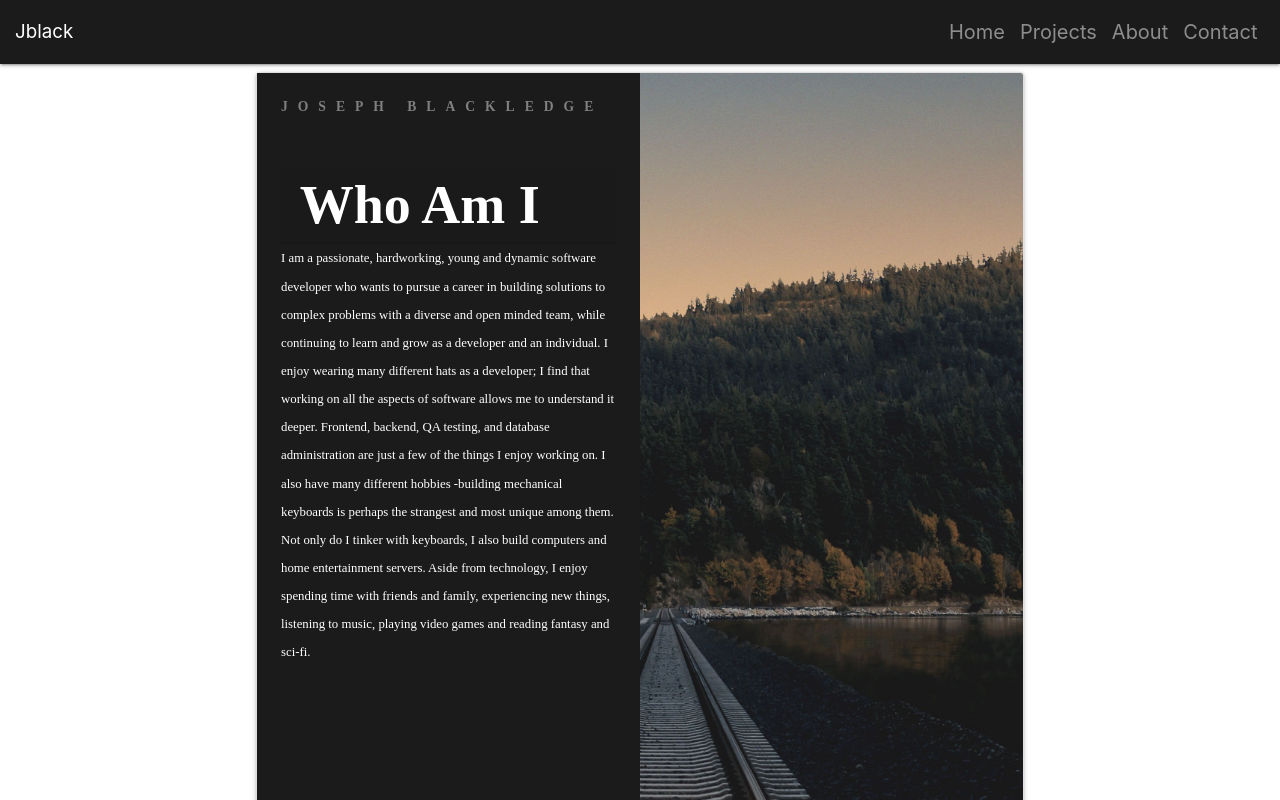
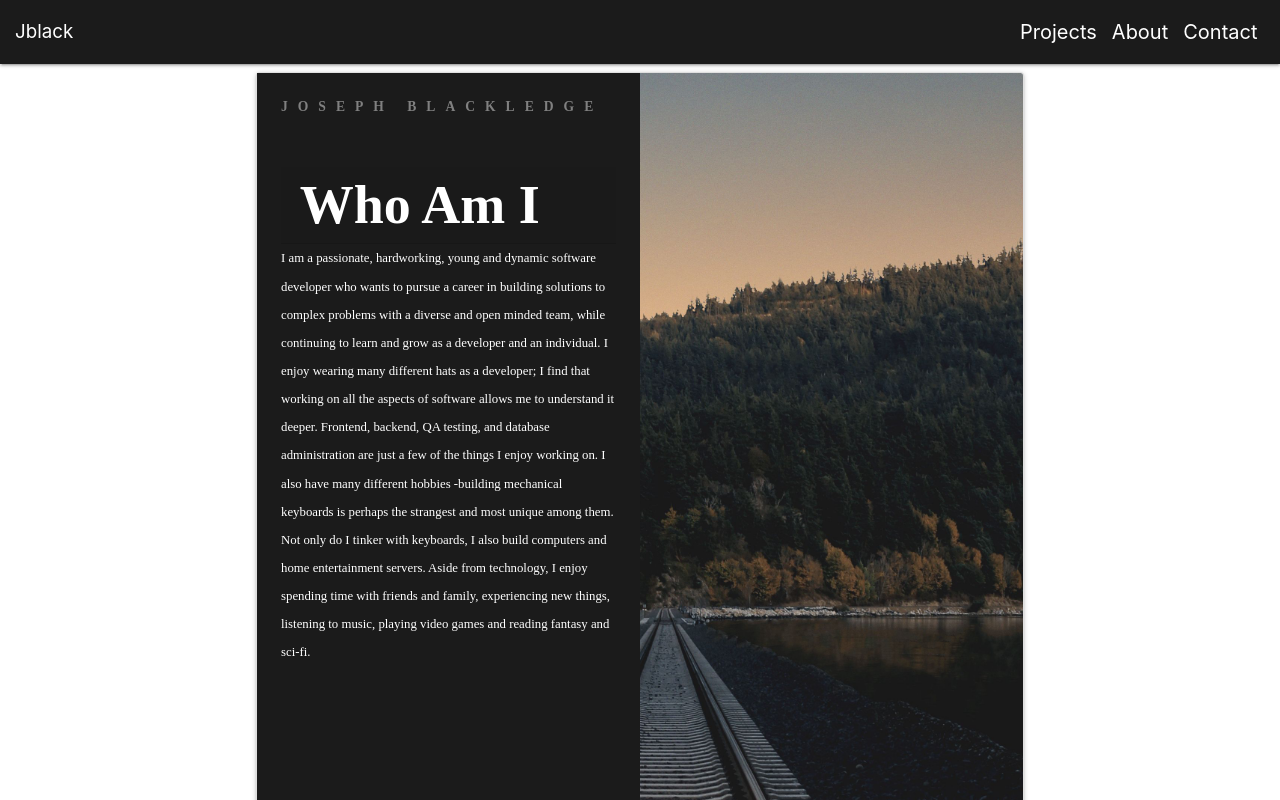
Before and after one commit to BlueDiablos/jblack_dev, a React (Create React App) app: page /about in a window 1280 px wide. Shown: the top 800 px of the page. Built offline with nearby package versions, Linux system fonts and the light colour scheme.

Commit message:
edited for mobile scaling

```diff
--- a/src/App.js
+++ b/src/App.js
@@ -1,13 +1,17 @@
 import React, { Component } from "react";
-import { BrowserRouter as Router, Route, Link, withRouter } from "react-router-dom";
-import { Container } from "react-bootstrap";
+import {
+  BrowserRouter as Router,
+  Route,
+  Link,
+  withRouter,
+} from "react-router-dom";
+import { Container, NavDropdown } from "react-bootstrap";
 import Navbar from "react-bootstrap/Navbar";
 import Nav from "react-bootstrap/Nav";
-
 import HomePage from "./pages/HomePage";
 import AboutPage from "./pages/AboutPage";
 import ContactPage from "./pages/ContactPage";
-
+import "./index.css"
 class App extends React.Component {
   constructor(props) {
     super(props);
@@ -17,52 +21,43 @@ class App extends React.Component {
         { title: "Home", path: "/" },
         { title: "About", path: "/about" },
         { title: "Contact", path: "/contact" },
-        { title: "Projects", path: "/project"}
+        { title: "Projects", path: "/project" },
       ],
 
       home: {
         title: "Joseph Blackledge",
         sub: "Software Engineer",
-        text: "Click Images To Explore"
+        text: "Click Images To Explore",
       },
       about: {
-        title: "'Look at it go Homer; This one's gonna go for miles'"
+        title: "'Look at it go Homer; This one's gonna go for miles'",
       },
       contact: {
         title: "Reach out to me",
-        sub: "Open for Software Development roles"
-      }
+        sub: "Open for Software Development roles",
+      },
     };
   }
 
   render() {
     return (
-      <Router>
+      <Router >
         <Container id="nav-color" className="p-0" fluid={true}>
           <Navbar variant="dark" bg="transparent" expand="lg">
-            <Navbar.Brand>Jblack</Navbar.Brand>
+            <Navbar.Brand href="/">Jblack</Navbar.Brand>
+            <NavDropdown title="Pages" id="basic-nav-dropdown" className="dropdown">
+                <Nav.Link style={{color:"black"}} className="nav-link" href="/">Projects</Nav.Link>
 
-            <Navbar.Toggle
-              className="border-0"
-              id="toggle-color"
-              aria-controls="navbar-toggle"
-            />
-            <Navbar.Collapse id="navbar-toggle">
+                <Nav.Link style={{color:"black"}} className="nav-link" href="/contact">Contact</Nav.Link>
+            </NavDropdown>
+            <Navbar.Collapse  id="basic-navbar-nav">
               <Nav className="ml-auto">
-                <Link className="nav-link" to="/">
-                  Home
-                </Link>
-                <Link className="nav-link" to="/project">
-                  Projects
-                </Link>
-                <Link className="nav-link" to="/about">
-                  About
-                </Link>
-                <Link className="nav-link" to="/contact">
-                  Contact
-                </Link>
+                <Nav.Link  style={{color:"white"}} className="nav-link" href="/">Projects</Nav.Link>
+                <Nav.Link  style={{color:"white"}} className="nav-link" href="/about">About</Nav.Link>
+                <Nav.Link  style={{color:"white"}} className="nav-link" href="/contact">Contact</Nav.Link>
 
               </Nav>
+
             </Navbar.Collapse>
           </Navbar>
 
@@ -85,13 +80,16 @@ class App extends React.Component {
           <Route
             path="/contact"
             exact
-            render={() => <ContactPage title={this.state.contact.title} sub={this.state.contact.sub} />}
+            render={() => (
+              <ContactPage
+                title={this.state.contact.title}
+                sub={this.state.contact.sub}
+              />
+            )}
           />
         </Container>
       </Router>
-
     );
-
   }
 }
 
--- a/src/components/Pane.css
+++ b/src/components/Pane.css
@@ -16,14 +16,6 @@
 
 }
 
-@media screen and (min-height: 1400px){
-  .card{
-    width: 60vw;
-    height: 1400px;
-    display: flexbox;
-    background: #fff;
-  }
-}
 .card-img {
   background-position: center;
   width: 100%;
@@ -80,3 +72,17 @@
   opacity: 0.7;
   transition: opacity 0.3s ease;
 }
+/*going to need to edit this for mobile - cards do not scale properly*/
+@media screen and (max-width: 600px){
+
+
+}
+/*for vertical displays*/
+@media screen and (min-height: 1400px){
+  .card{
+    width: 60vw;
+    height: 1400px;
+    display: flexbox;
+    background: #fff;
+  }
+}
--- a/src/index.css
+++ b/src/index.css
@@ -17,3 +17,10 @@ code {
 .nav-link{
   font-size: 20px;
 }
+
+/*for mobile to hide dropdown menu when in desktop*/
+@media screen  and (min-width: 600px){
+  .dropdown{
+    display: none;
+  }
+}
```
